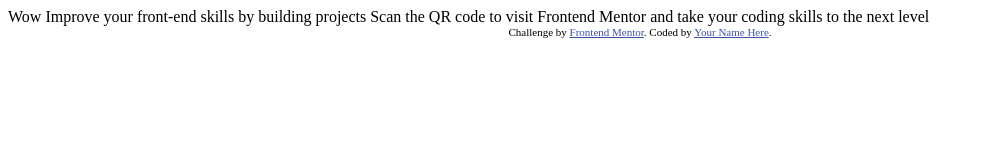
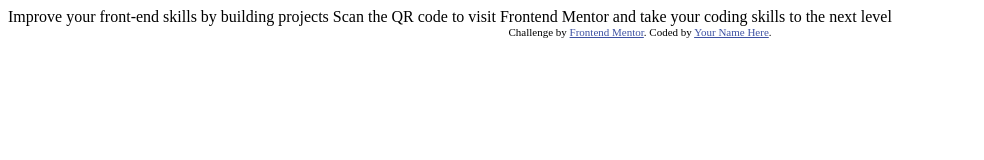
Before and after one commit to Crimsonorthodox/Frontend-Mentor-QR-code-challenge, a plain HTML site: page qr-code-component-main/index.html in a window 1280 px wide. Shown: the whole page, without its empty margins (0-984 px from the left). Drawn offline with Linux system fonts and the light colour scheme.

Commit message:
Update index.html

```diff
--- a/qr-code-component-main/index.html
+++ b/qr-code-component-main/index.html
@@ -15,7 +15,7 @@
   </style>
 </head>
 <body>
-  Wow
+
   Improve your front-end skills by building projects
 
   Scan the QR code to visit Frontend Mentor and take your coding skills to the next level
```
